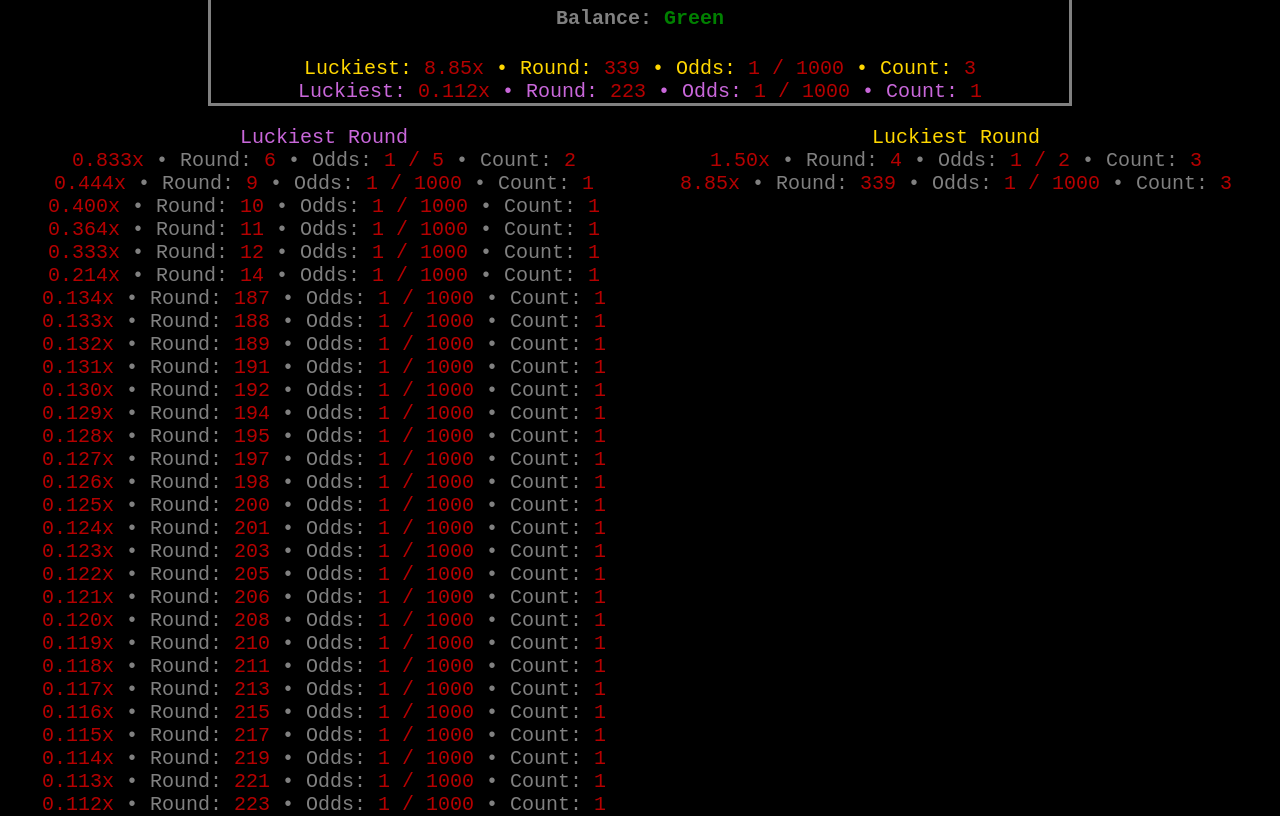
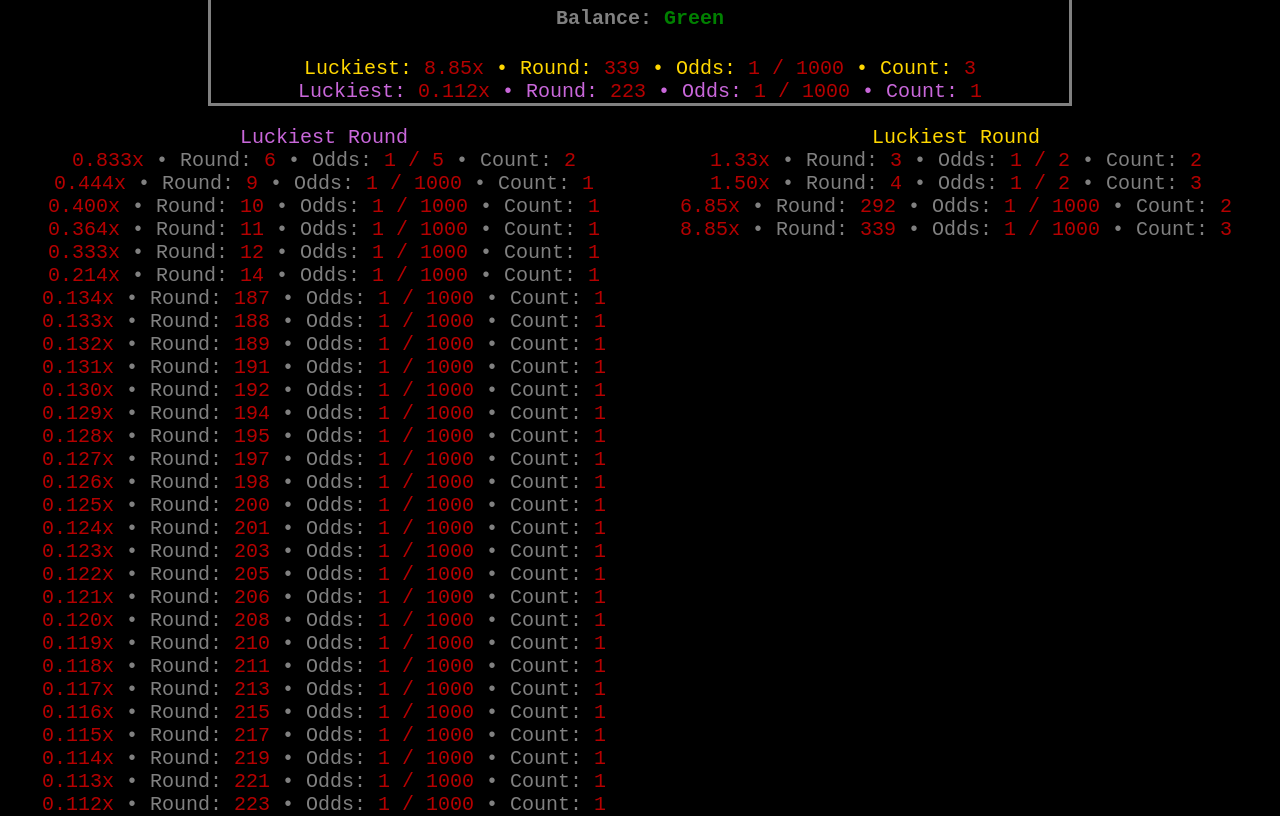
Before and after one commit to trissentety/Number-Occurrence-Generator, a plain HTML site: page index.html in a window 1280 px wide. Shown: the part 920-1736 px from the top of the page. Drawn offline with Linux system fonts and the light colour scheme; animation ran at ten frames a second.

Commit message:
Update index.html

```diff
--- a/index.html
+++ b/index.html
@@ -1553,7 +1553,7 @@ if (luckiestHit2 < currentLuckiest2) {
 var luckiestHit = Math.max(...iA).toFixed(2);
 var luckiestHitI = iA.indexOf(Math.max(...iA));
 luckiestRound = hdv;
-if (cCount > 2) {
+if (cCount > 1) {
 if (luckiestHit > currentLuckiest) {
    currentLuckiest = luckiestHit;
    results13.innerHTML += "<span style='color: #b50000'>" + currentLuckiest + "x</span>" + " &#149; Round:  <span style='color: #b50000'>" + luckiestRound + " </span>&#149; Odds: <span style='color: #b50000'>" + maxNV + " </span>&#149; Count: <span style='color: #b50000;'>" + cCount + "</span><br>";
```
